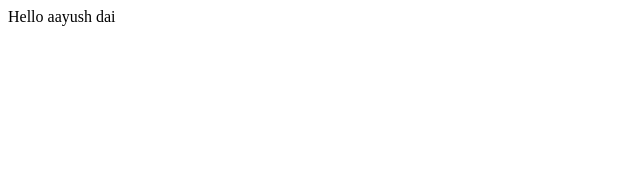
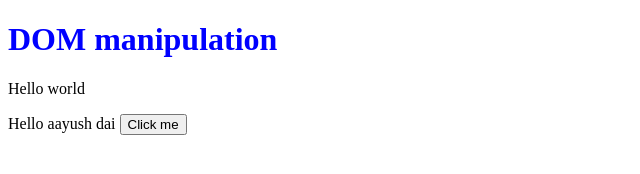
Before and after one commit to rugalayo4/nodelearn, a plain HTML site: page index.html in a window 1280 px wide. Shown: the whole page, without its empty margins (0-640 px from the left). Drawn offline with Linux system fonts and the light colour scheme.

Commit message:
added js and css to index.html

```diff
--- /dev/null
+++ b/index.css
@@ -0,0 +1,3 @@
+h1 {
+    color: blue;
+}
--- a/index.html
+++ b/index.html
@@ -1,11 +1,17 @@
 <!DOCTYPE html>
 <html lang="en">
+     <link rel="stylesheet" href="index.css">
 <head>
     <meta charset="UTF-8">
     <meta name="viewport" content="width=device-width, initial-scale=1.0">
     <title>DOM manipulation</title>
 </head>
-<body>Hello aayush dai
+<body>
+    <script src="index.js"></script>
+    <h1>DOM manipulation</h1>
+    <p id="demo">Hello world</p>
+    Hello aayush dai
+    <button onclick="myFunction()">Click me</button>
+
 
 </body>
-</html>
--- /dev/null
+++ b/index.js
@@ -0,0 +1,6 @@
+let count = 0;
+
+function myFunction() {
+    count++;
+    console.log(`Button clicked ${count} times`);
+}
```
